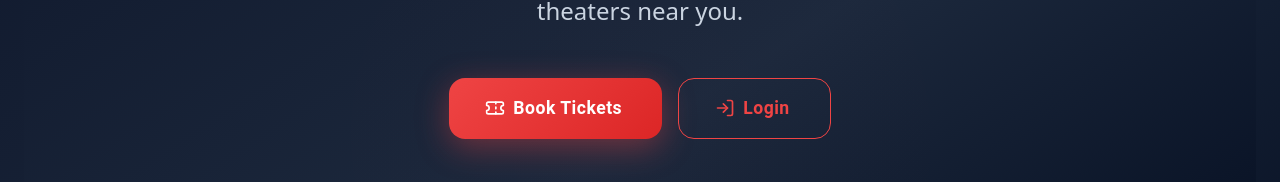
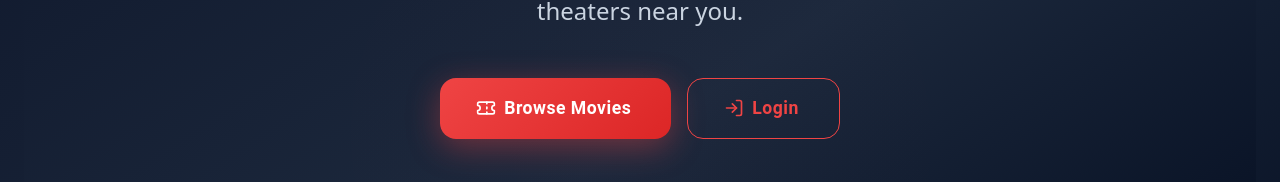
Before and after one commit to Shreyash84/movie-frontend_AWS_TEST_REPO, a React (Vite) app: page / in a window 1280 px wide. Shown: the part 391-573 px from the top of the page. Built offline with nearby package versions, Linux system fonts and the light colour scheme; no server answers.

Commit message:
fixed browse movies button bug

```diff
--- a/src/components/Pages/Home.jsx
+++ b/src/components/Pages/Home.jsx
@@ -89,6 +89,8 @@ const Home = () => {
             className="flex flex-col sm:flex-row justify-center gap-4"
           >
             <Button
+              component={Link}
+              to="/movies"
               variant="contained"
               startIcon={<Ticket className="w-5 h-5" />}
               size="large"
@@ -110,7 +112,7 @@ const Home = () => {
                 },
               }}
             >
-              Book Tickets
+              Browse Movies
             </Button>
             <Button
               component={Link}
```
